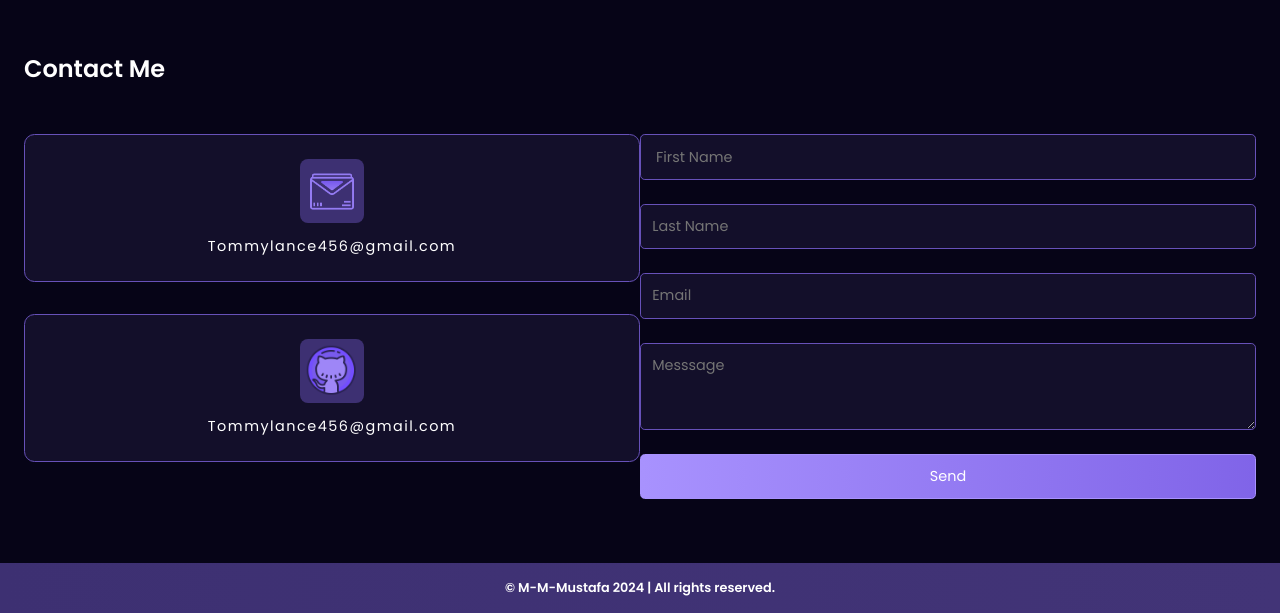
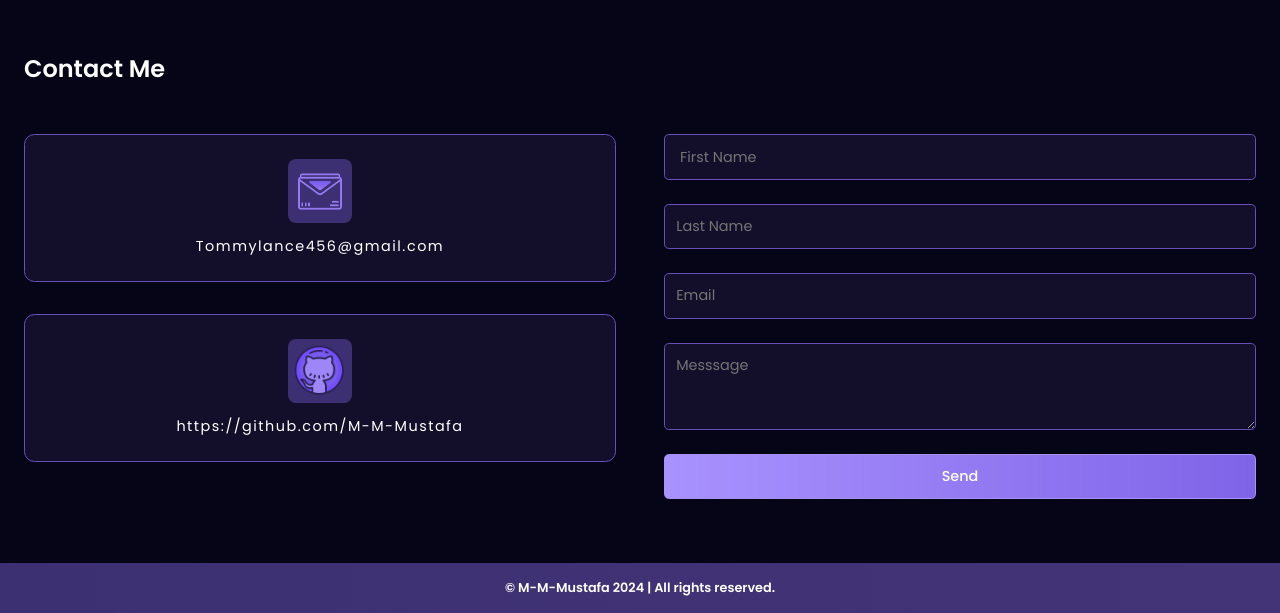
Before and after one commit to M-M-Mustafa/Portfolio-Mustafa, a React (Vite) app: page / in a window 1280 px wide. Shown: the part 4383-4996 px from the top of the page. Built offline with nearby package versions, Linux system fonts and the light colour scheme; the HTML template or start-up script is replaced by a standard one.

Commit message:
ls update 5

```diff
--- a/src/Components/ContactMe/ContactForm/ContactForm.css
+++ b/src/Components/ContactMe/ContactForm/ContactForm.css
@@ -25,7 +25,7 @@ form textarea{
 }
 form button {
     font-size: 1rem;
-    font-weight: 400;
+    font-weight: 500;
     color: #fff;
     border: 1.5px solid #a892fe;
     border-radius: 0.6rem;
--- a/src/Components/ContactMe/ContactMe.css
+++ b/src/Components/ContactMe/ContactMe.css
@@ -9,6 +9,7 @@
 }
 .contact-content{
     display: flex;
+    gap :3rem;
 
 }
 @media (max-width: 768px){
--- a/src/Components/ContactMe/ContactMe.jsx
+++ b/src/Components/ContactMe/ContactMe.jsx
@@ -17,7 +17,7 @@ const ContactMe = () => {
               <ContactInfoCard
               title="Github"
               iconUrl="/Images/github.png"
-              text="Tommylance456@gmail.com"
+              text="https://github.com/M-M-Mustafa"
               />
             </div>
             <div style={{flex:1}}>
```
Also changed, not shown: src/Components/ContactMe/ContactInfoCard/ContactInfoCard.css (line endings or trailing spaces), src/Utils/data.js (line endings or trailing spaces).
